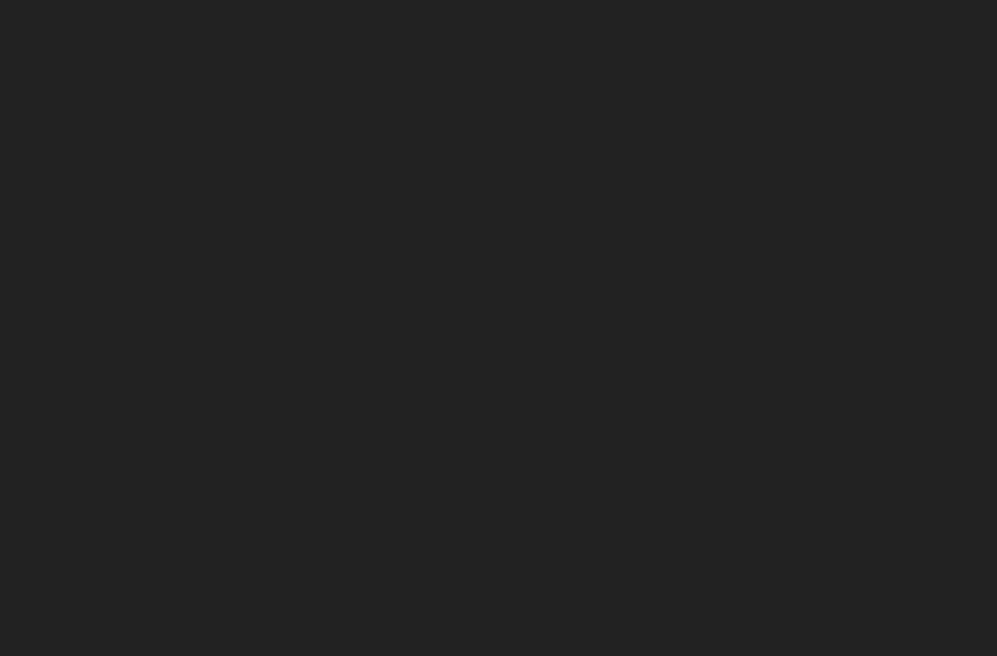
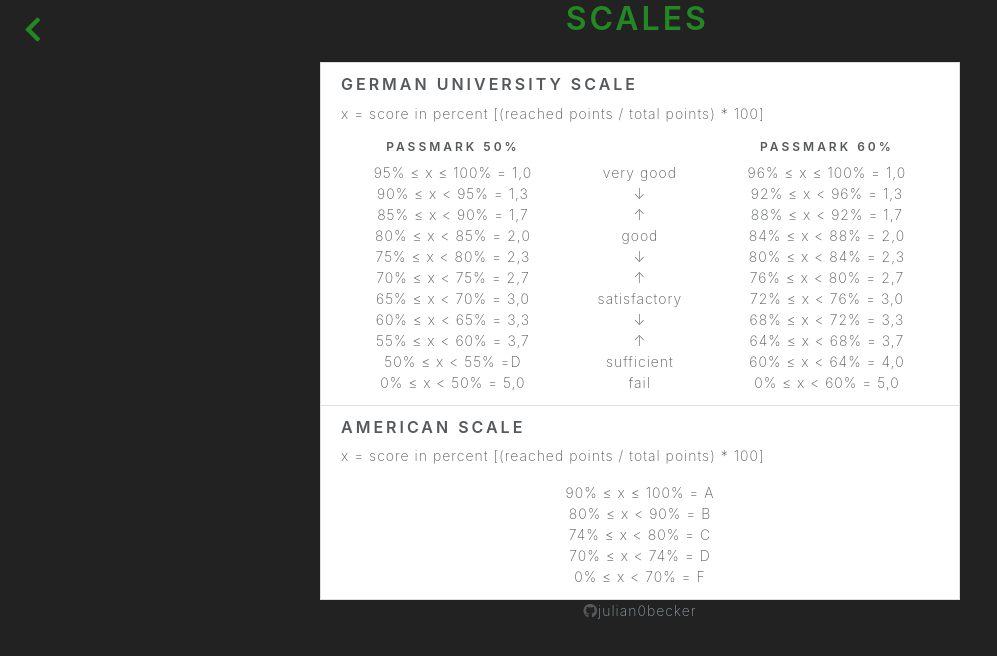
Before and after one commit to julian0becker/testscore, a React (Create React App) app: page /scales in a window 1280 px wide. Shown: the top 656 px of the page, without its empty margins (0-997 px from the left). Built offline with nearby package versions, Linux system fonts and the light colour scheme.

Commit message:
expanded about page

```diff
--- a/src/App.js
+++ b/src/App.js
@@ -6,6 +6,7 @@ import { BrowserRouter as Router, Switch, Route } from "react-router-dom";
 import Classrooms from "./components/Classrooms";
 import LandingPage from "./components/LandingPage";
 import About from "./components/About";
+import AboutScales from "./components/AboutScales";
 import "./App.css";
 
 function App() {
@@ -17,6 +18,7 @@ function App() {
             <Route path="/" exact component={LandingPage} />
             <Route path="/classroom/:id" component={Classrooms} />
             <Route path="/about" component={About} />
+            <Route path="/scales" component={AboutScales} />
           </Switch>
         </Router>
       </PersistGate>
--- a/src/components/About.js
+++ b/src/components/About.js
@@ -9,7 +9,7 @@ function About() {
         <Link to={"/"}>
           <i className="fas fa-chevron-left fa-2x title ml-4 mt-3" />
         </Link>
-        <h1 className="title mr-3 ">About Testify</h1>
+        <h1 className="title mr-5 ">About</h1>
         <div />
       </div>
       <div className="d-flex justify-content-center">
@@ -27,65 +27,15 @@ function About() {
             you clear your browser.
           </li>
           <li className="list-group-item">
-            The app converts reached points on a test directly to a grade. In
-            the future I will implement different scales. For now, the German
-            University scale is used: <br />
-            {"x = score in percent [(reached points / total points) * 100]"}
-            <div className=" mt-3 score-tables">
-              <div className="table-about">
-                <h6>Passmark 50%</h6>
-                <ul className="list-unstyled">
-                  <li>{"95% ≤ x ≤ 100% = 1,0"}</li>
-                  <li>{"90% ≤ x < 95% =  1,3"}</li>
-                  <li>{"85% ≤ x < 90% =  1,7"}</li>
-                  <li>{"80% ≤ x < 85% =  2,0"}</li>
-                  <li>{"75% ≤ x < 80% =  2,3"}</li>
-                  <li>{"70% ≤ x < 75% =  2,7"}</li>
-                  <li>{"65% ≤ x < 70% =  3,0"}</li>
-                  <li>{"60% ≤ x < 65% =  3,3"}</li>
-                  <li>{"55% ≤ x < 60% =  3,7"}</li>
-                  <li>{"50% ≤ x < 55% =  4,0"}</li>
-                  <li>{"0% ≤ x < 50% =   5,0"}</li>
-                </ul>
-              </div>
-              <div className="table-words">
-                <h6 style={{ visibility: "hidden" }}>{"Words"}</h6>
-                <ul className="list-unstyled">
-                  <li className="d-flex justify-content-center">
-                    {"very good"}
-                  </li>
-                  <li className="d-flex justify-content-center">{"↓"}</li>
-                  <li className="d-flex justify-content-center">{"↑"}</li>
-                  <li className="d-flex justify-content-center">{"good"}</li>
-                  <li className="d-flex justify-content-center">{"↓"}</li>
-                  <li className="d-flex justify-content-center">{"↑"}</li>
-                  <li className="d-flex justify-content-center">
-                    {"satisfactory"}
-                  </li>
-                  <li className="d-flex justify-content-center">{"↓"}</li>
-                  <li className="d-flex justify-content-center">{"↑"}</li>
-                  <li className="d-flex justify-content-center">
-                    {"sufficient"}
-                  </li>
-                  <li className="d-flex justify-content-center">{"fail"}</li>
-                </ul>
-              </div>
-              <div className="table-about">
-                <h6>Passmark 60%</h6>
-                <ul className="list-unstyled">
-                  <li>{"96% ≤ x ≤ 100% = 1,0"}</li>
-                  <li>{"92% ≤ x < 96% =  1,3"}</li>
-                  <li>{"88% ≤ x < 92% =  1,7"}</li>
-                  <li>{"84% ≤ x < 88% =  2,0"}</li>
-                  <li>{"80% ≤ x < 84% =  2,3"}</li>
-                  <li>{"76% ≤ x < 80% =  2,7"}</li>
-                  <li>{"72% ≤ x < 76% =  3,0"}</li>
-                  <li>{"68% ≤ x < 72% =  3,3"}</li>
-                  <li>{"64% ≤ x < 68% =  3,7"}</li>
-                  <li>{"60% ≤ x < 64% =  4,0"}</li>
-                  <li>{"0% ≤ x < 60% =   5,0"}</li>
-                </ul>
-              </div>
+            The app converts reached points on a test directly to a grade. For
+            now, the German University scale and the American scale have been
+            implemented. Click here to see how these scale work: <br />
+            <div className="d-flex justify-content-center">
+              <Link to={"/scales"}>
+                <button className="btn btn-outline-secondary btn-sm">
+                  Scales
+                </button>
+              </Link>
             </div>
           </li>
           <li className="list-group-item">
--- /dev/null
+++ b/src/components/AboutScales.js
@@ -0,0 +1,101 @@
+import React from "react";
+import { Link } from "react-router-dom";
+import Footer from "./Footer";
+
+export default function AboutScales() {
+  return (
+    <div>
+      <div className="d-flex justify-content-between">
+        <Link to={"/about"}>
+          <i className="fas fa-chevron-left fa-2x title ml-4 mt-3" />
+        </Link>
+        <h1 className="title  mr-5 ">Scales</h1>
+        <div />
+      </div>
+      <div className="d-flex justify-content-center">
+        <ul className="list-group about-list mt-3">
+          <li className="list-group-item">
+            <h5>German University Scale</h5>
+            <p>
+              {"x = score in percent [(reached points / total points) * 100]"}
+            </p>
+            <div className=" mt-3 score-tables">
+              <div className="table-about">
+                <h6>Passmark 50%</h6>
+                <ul className="list-unstyled">
+                  <li>{"95% ≤ x ≤ 100% = 1,0"}</li>
+                  <li>{"90% ≤ x < 95% =  1,3"}</li>
+                  <li>{"85% ≤ x < 90% =  1,7"}</li>
+                  <li>{"80% ≤ x < 85% =  2,0"}</li>
+                  <li>{"75% ≤ x < 80% =  2,3"}</li>
+                  <li>{"70% ≤ x < 75% =  2,7"}</li>
+                  <li>{"65% ≤ x < 70% =  3,0"}</li>
+                  <li>{"60% ≤ x < 65% =  3,3"}</li>
+                  <li>{"55% ≤ x < 60% =  3,7"}</li>
+                  <li>{"50% ≤ x < 55% =D"}</li>
+                  <li>{"0% ≤ x < 50% =   5,0"}</li>
+                </ul>
+              </div>
+              <div className="table-words">
+                <h6 style={{ visibility: "hidden" }}>{"Words"}</h6>
+                <ul className="list-unstyled">
+                  <li className="d-flex justify-content-center">
+                    {"very good"}
+                  </li>
+                  <li className="d-flex justify-content-center">{"↓"}</li>
+                  <li className="d-flex justify-content-center">{"↑"}</li>
+                  <li className="d-flex justify-content-center">{"good"}</li>
+                  <li className="d-flex justify-content-center">{"↓"}</li>
+                  <li className="d-flex justify-content-center">{"↑"}</li>
+                  <li className="d-flex justify-content-center">
+                    {"satisfactory"}
+                  </li>
+                  <li className="d-flex justify-content-center">{"↓"}</li>
+                  <li className="d-flex justify-content-center">{"↑"}</li>
+                  <li className="d-flex justify-content-center">
+                    {"sufficient"}
+                  </li>
+                  <li className="d-flex justify-content-center">{"fail"}</li>
+                </ul>
+              </div>
+              <div className="table-about">
+                <h6>Passmark 60%</h6>
+                <ul className="list-unstyled">
+                  <li>{"96% ≤ x ≤ 100% = 1,0"}</li>
+                  <li>{"92% ≤ x < 96% =  1,3"}</li>
+                  <li>{"88% ≤ x < 92% =  1,7"}</li>
+                  <li>{"84% ≤ x < 88% =  2,0"}</li>
+                  <li>{"80% ≤ x < 84% =  2,3"}</li>
+                  <li>{"76% ≤ x < 80% =  2,7"}</li>
+                  <li>{"72% ≤ x < 76% =  3,0"}</li>
+                  <li>{"68% ≤ x < 72% =  3,3"}</li>
+                  <li>{"64% ≤ x < 68% =  3,7"}</li>
+                  <li>{"60% ≤ x < 64% =  4,0"}</li>
+                  <li>{"0% ≤ x < 60% =   5,0"}</li>
+                </ul>
+              </div>
+            </div>
+          </li>
+          <li className="list-group-item">
+            <h5>American Scale</h5>
+            <p>
+              {"x = score in percent [(reached points / total points) * 100]"}
+            </p>
+            <div className=" mt-3 score-tables">
+              <div className="table-about">
+                <ul className="list-unstyled">
+                  <li>{"90% ≤ x ≤ 100% = A"}</li>
+                  <li>{"80% ≤ x < 90% =  B"}</li>
+                  <li>{"74% ≤ x < 80% =  C"}</li>
+                  <li>{"70% ≤ x < 74% =  D"}</li>
+                  <li>{"0% ≤ x < 70% =   F"}</li>
+                </ul>
+              </div>
+            </div>
+          </li>
+        </ul>
+      </div>
+      <Footer />
+    </div>
+  );
+}
```
Also changed, not shown: 1 other file (tests, documents, lock files or other folders).
